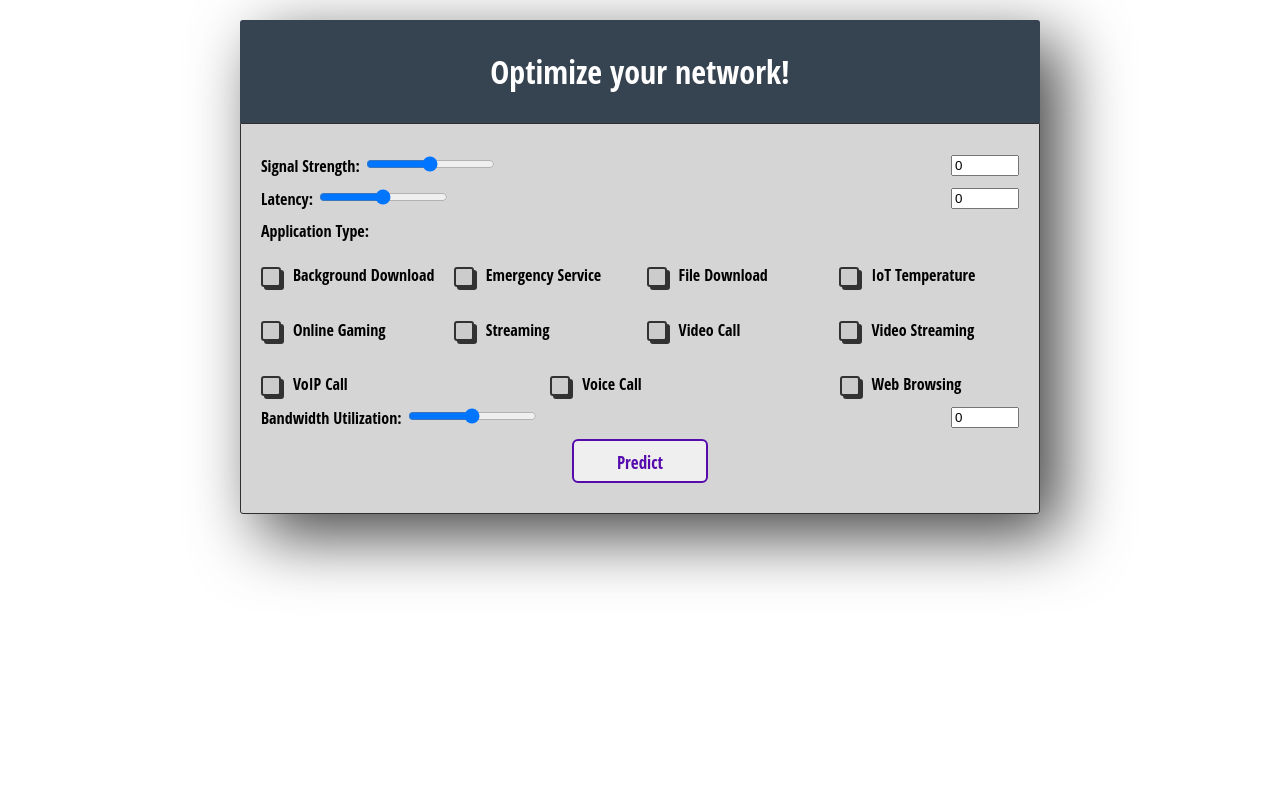
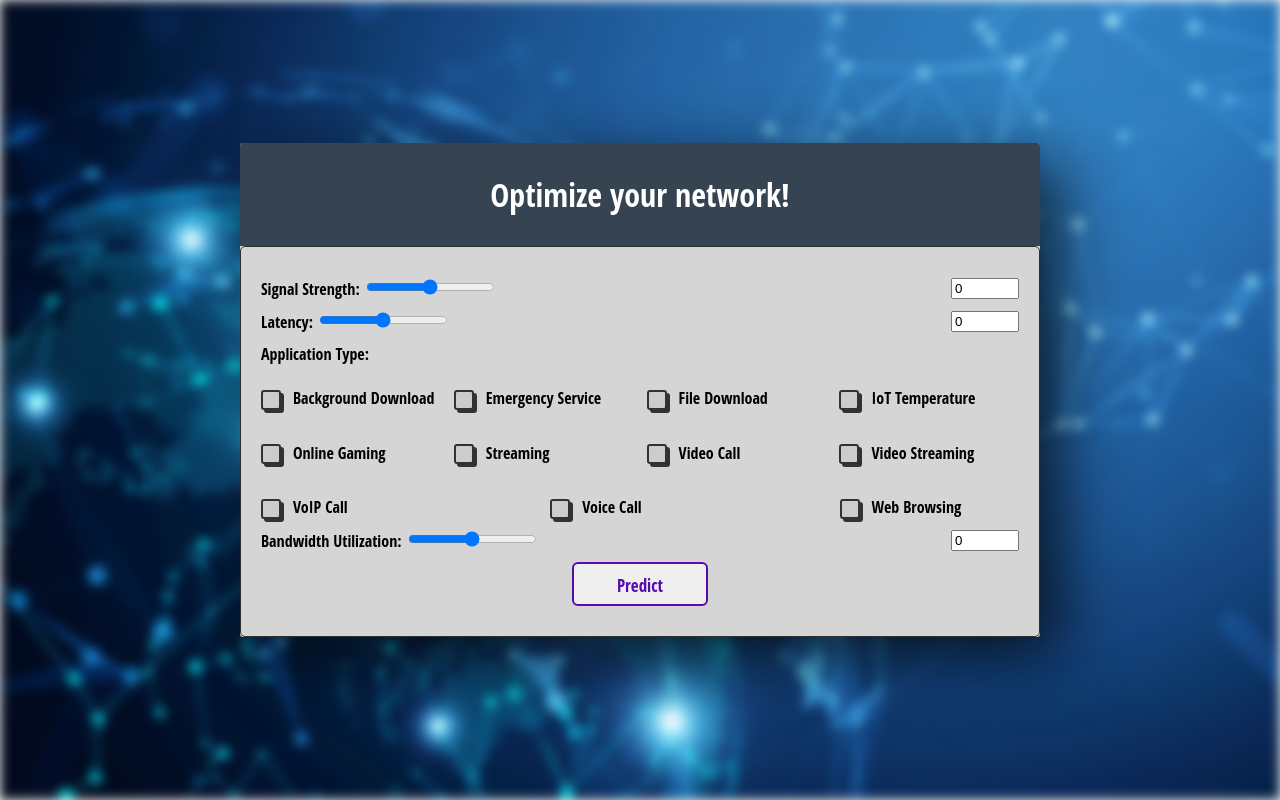
Before and after one commit to ubhari/NetworkOptimizer, a Flask app: page / in a window 1280 px wide. Run offline with Flask 3, Linux system fonts and the light colour scheme; parts of the project's set-up code (start-up, migrations or seed data) failed here and were passed over.

Commit message:
Add files via upload

```diff
--- a/static/styles.css
+++ b/static/styles.css
@@ -1,3 +1,28 @@
+html, body {
+  height: 100%;
+  margin: 0;
+}
+
+body {
+  display: flex;
+  justify-content: center;
+  align-items: center;
+  background-color: #f2f2f2; /* Optional: Add a background color to see the centering */
+}
+
+#blur-background {
+  position: fixed;
+  top: 0;
+  left: 0;
+  width: 100%;
+  height: 100%;
+  z-index: -1;
+  background-image: url('b2.png');
+  background-size: cover; /* Cover the entire viewport */
+  background-position: center; /* Center the background */
+  filter: blur(6px); /* Adjust the blur strength as needed */
+}
+
 button {
     --color: #560bad;
     font-family: inherit;
@@ -73,7 +98,8 @@ form {
     width: 100%;
     padding: 30px 20px;
     box-sizing: border-box;
-    border-radius: 0 0 3px 3px;
+    border-radius: 5px; /* Adjust the value as needed for softer or more rounded corners */
+    overflow: hidden; /* Ensure content does not overflow rounded corners */
 }
 
 .range-slider-container {
@@ -100,9 +126,9 @@ form {
     display: none;
 }
 
-.range-slider:hover .range-slider__value {
+/* .range-slider:hover .range-slider__value {
     display: block;
-}
+} */
 
 input[type="text"] {
     width: 60px;
```
Also changed, not shown: static/b2.png (added), static/icon.png (added).
